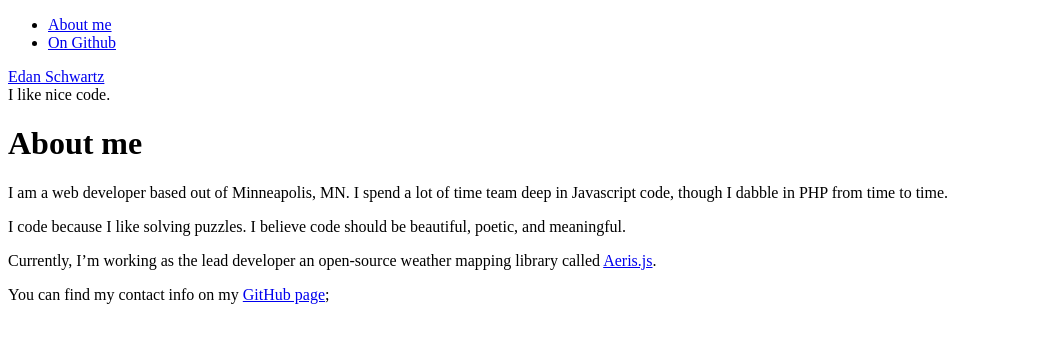
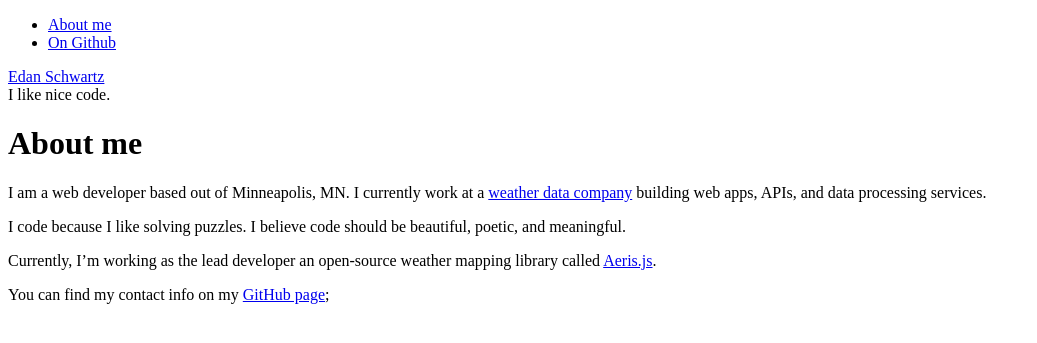
Before and after one commit to eschwartz/eschwartz.github.io, a Jekyll site: the page built from about.md, in a window 1280 px wide. Shown: the top 343 px of the page, without its empty margins (0-1037 px from the left). Built offline with Jekyll 4.4.1, drawn with Linux system fonts in a browser that asks for light colours.

Commit message:
Update about view

```diff
--- a/about.md
+++ b/about.md
@@ -4,7 +4,7 @@ stylesheet: 'post-list'
 ---
 # About me
 
-I am a web developer based out of Minneapolis, MN. I spend a lot of time team deep in Javascript code, though I dabble in PHP from time to time.
+I am a web developer based out of Minneapolis, MN. I currently work at a [weather data company](http://aerisweather.com/) building web apps, APIs, and data processing services.
 
 I code because I like solving puzzles. I believe code should be beautiful, poetic, and meaningful.
 
```
